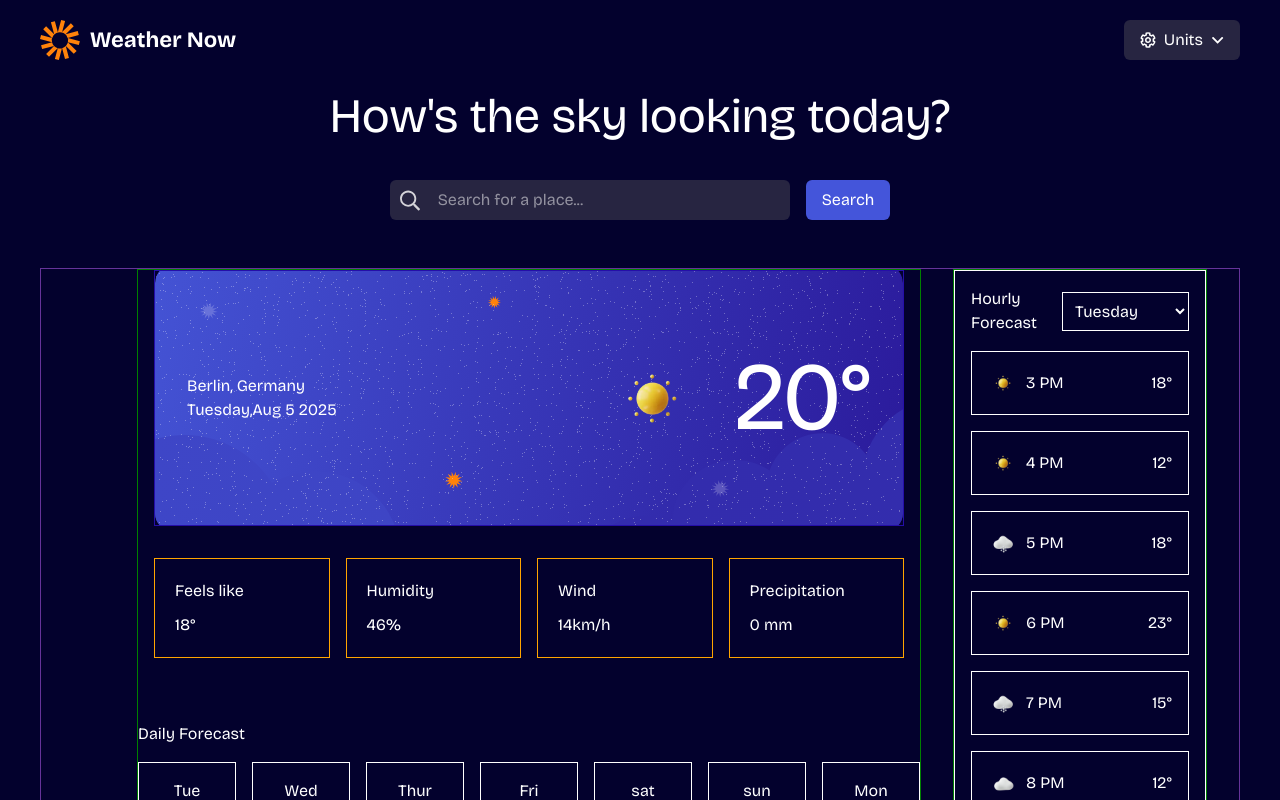
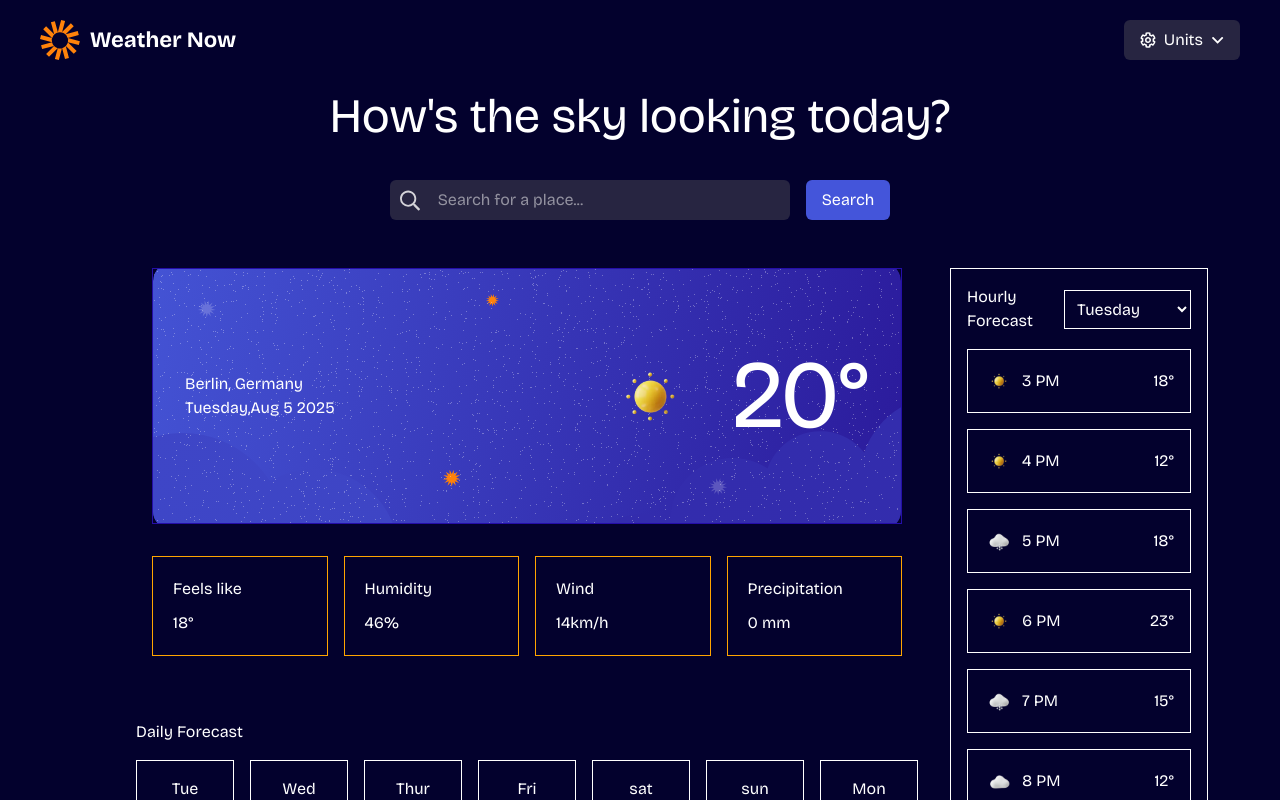
Before and after one commit to nickonyi/Weather-App-main, a React (Vite) app: page / in a window 1280 px wide. Shown: the top 800 px of the page. Built offline with nearby package versions, Linux system fonts and the light colour scheme.

Commit message:
feat: remove unnecessary borders from MainContent styles

```diff
--- a/src/styles/App.scss
+++ b/src/styles/App.scss
@@ -50,12 +50,7 @@ body {
   inset: 10px 10px;
 }
 
-.main-content {
-  border: 1px solid rebeccapurple;
-}
-
 .main-content > div {
-  border: 1px solid green;
   height: 100%;
 }
 
```
